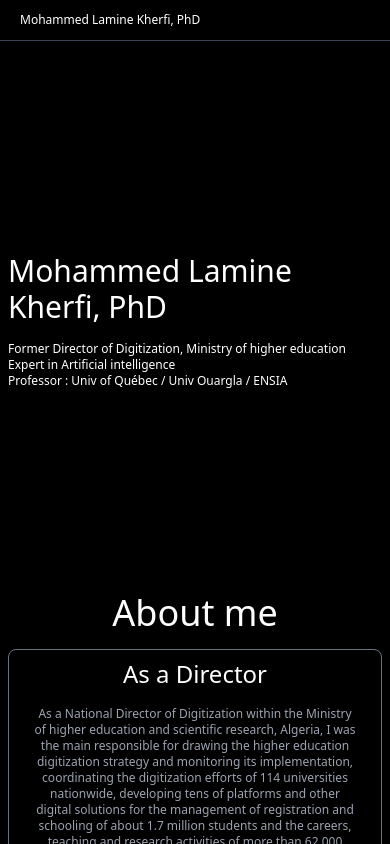
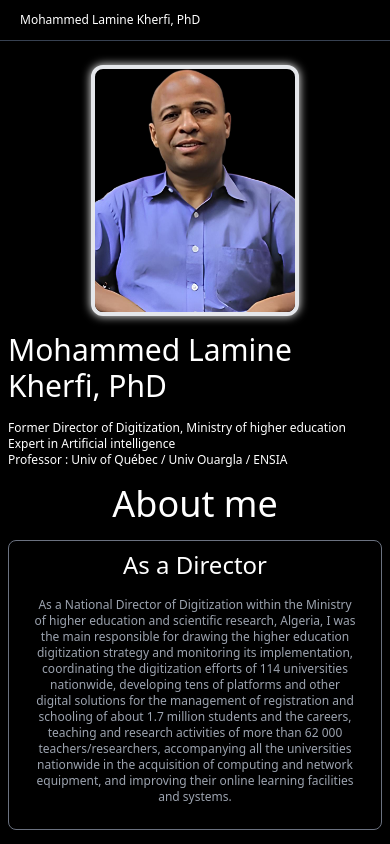
Before and after one commit to medlnb/kherfi-portfolio, a Next.js app: page / in a window 390 px wide. Shown: the top 844 px of the page. Built offline with nearby package versions, Linux system fonts and the light colour scheme.

Commit message:
Add: picture for phones

```diff
--- a/app/page.tsx
+++ b/app/page.tsx
@@ -63,7 +63,13 @@ const Home = () => {
   ];
   return (
     <div>
-      <section className="flex md:flex-row flex-col  items-center justify-around h-96 my-20">
+      <section className="flex md:flex-row flex-col  items-center justify-around lg:h-96 lg:my-20 my-4">
+        <img
+          src={"/Kherfi.png"}
+          className="w-52 mb-4 bg-black rounded-xl border border-4 block sm:hidden"
+          style={{ boxShadow: "0px 0px 10px white" }}
+          alt="Mohammed Lamine Kherfi picture"
+        />
         <div>
           <h1 className="text-3xl pb-4">Mohammed Lamine Kherfi, PhD</h1>
           <p>Former Director of Digitization, Ministry of higher education</p>
```
